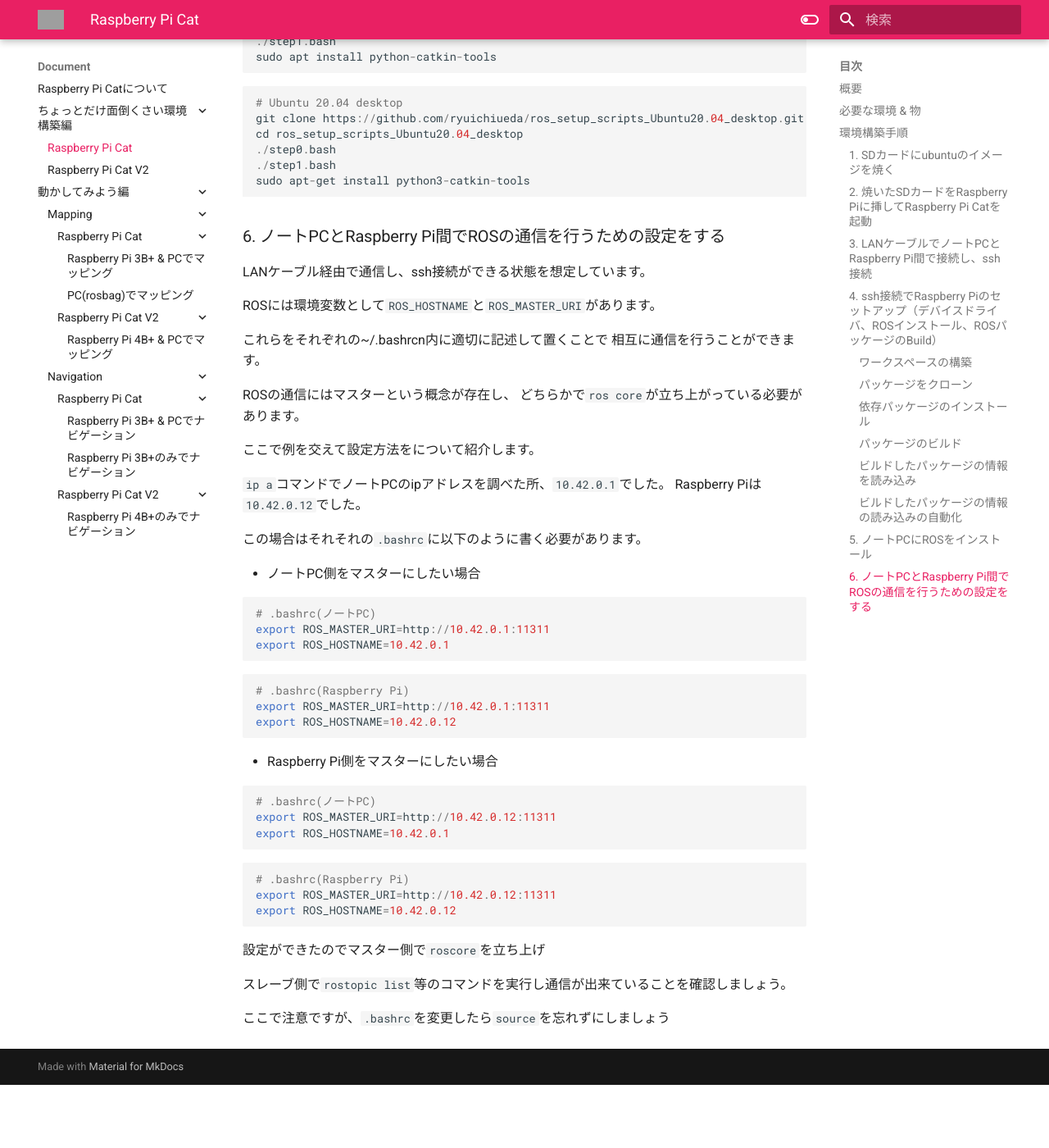
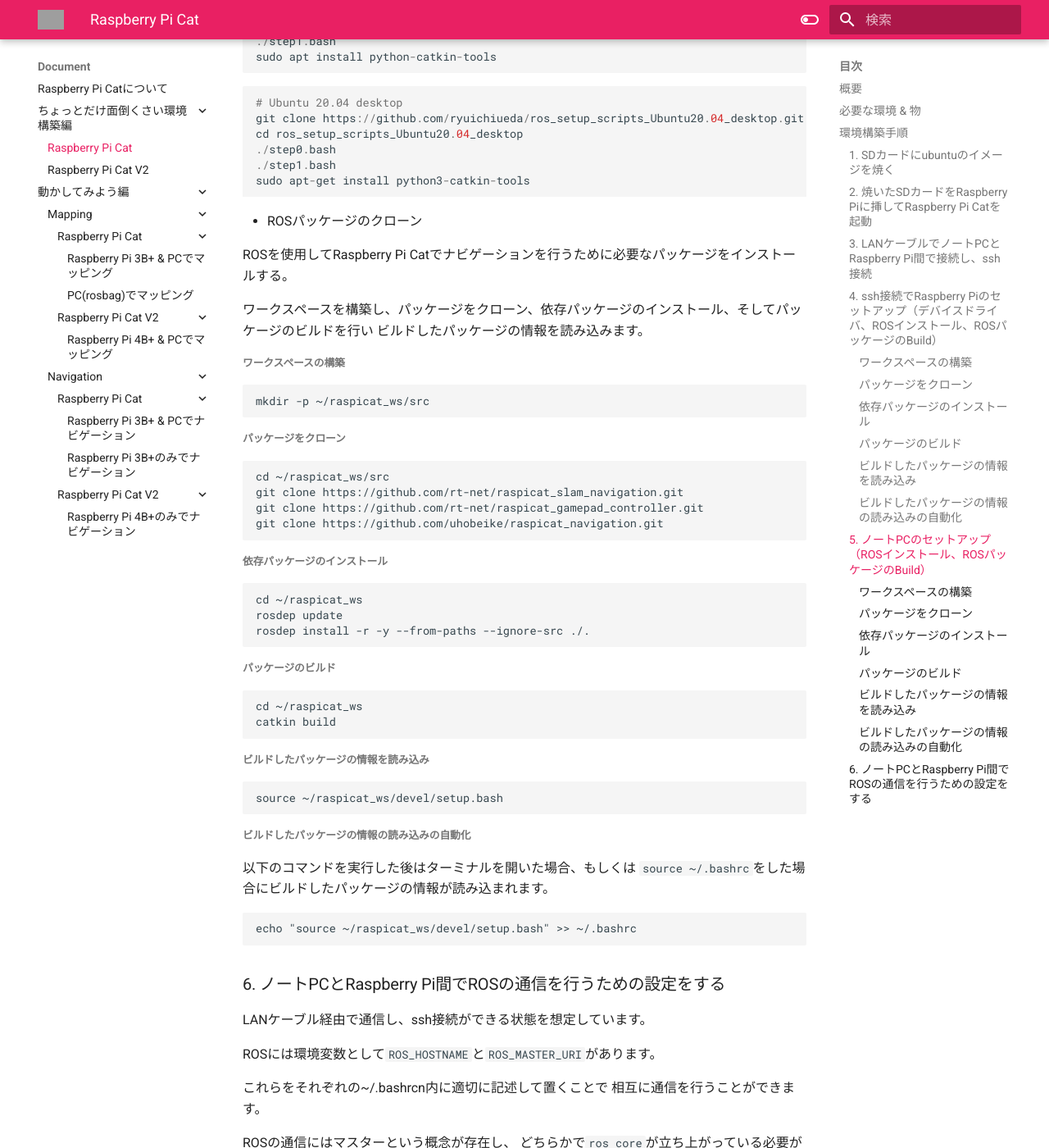
Before and after one commit to CIT-Autonomous-Robot-Lab/raspicat_documentation, an MkDocs documentation site: the page built from docs/document/environment/Raspberry Pi Cat/environment.md, in a window 1280 px wide and 1400 px high, scrolled down 3750 px. Shown: the whole window at 82% size. Built offline with MkDocs 1.6.1 and Material for MkDocs 9.7.7, drawn with Linux system fonts in a browser that asks for light colours; before the commit the page ends 5073 px from its top, so only the background shows below that; some of the changed text lies outside the part shown; grey boxes are pictures that could not be loaded.

Commit message:
Update environment.md (#3)

````diff
--- a/docs/document/environment/Raspberry Pi Cat/environment.md
+++ b/docs/document/environment/Raspberry Pi Cat/environment.md
@@ -137,8 +137,9 @@
 echo "source ~/raspicat_ws/devel/setup.bash" >> ~/.bashrc
 ```
 
-### 5. ノートPCにROSをインストール
+### 5. ノートPCのセットアップ（ROSインストール、ROSパッケージのBuild）
 
+* ROSのインストール
 `Ubuntu 18.04 desktop`の場合は、[ryuichiueda/ros_setup_scripts_Ubuntu18.04_desktop](https://github.com/ryuichiueda/ros_setup_scripts_Ubuntu18.04_desktop.git)、
 `Ubuntu 20.04 desktop`の場合は、[ryuichiueda/ros_setup_scripts_Ubuntu20.04_desktop](https://github.com/ryuichiueda/ros_setup_scripts_Ubuntu20.04_desktop.git)
 をクローンしましょう。
@@ -161,6 +162,51 @@
 ./step0.bash
 ./step1.bash
 sudo apt-get install python3-catkin-tools
+```
+
+* ROSパッケージのクローン
+
+ROSを使用してRaspberry Pi Catでナビゲーションを行うために必要なパッケージをインストールする。
+
+ワークスペースを構築し、パッケージをクローン、依存パッケージのインストール、そしてパッケージのビルドを行い
+ビルドしたパッケージの情報を読み込みます。
+
+##### ワークスペースの構築
+```
+mkdir -p ~/raspicat_ws/src
+```
+
+##### パッケージをクローン
+```
+cd ~/raspicat_ws/src
+git clone https://github.com/rt-net/raspicat_slam_navigation.git
+git clone https://github.com/rt-net/raspicat_gamepad_controller.git
+git clone https://github.com/uhobeike/raspicat_navigation.git
+```
+
+##### 依存パッケージのインストール
+```
+cd ~/raspicat_ws
+rosdep update
+rosdep install -r -y --from-paths --ignore-src ./.
+```
+
+##### パッケージのビルド
+```
+cd ~/raspicat_ws
+catkin build
+```
+
+##### ビルドしたパッケージの情報を読み込み
+```
+source ~/raspicat_ws/devel/setup.bash
+```
+
+##### ビルドしたパッケージの情報の読み込みの自動化
+以下のコマンドを実行した後はターミナルを開いた場合、もしくは
+`source ~/.bashrc`をした場合にビルドしたパッケージの情報が読み込まれます。
+```
+echo "source ~/raspicat_ws/devel/setup.bash" >> ~/.bashrc
 ```
 
 ### 6. ノートPCとRaspberry Pi間でROSの通信を行うための設定をする
````
